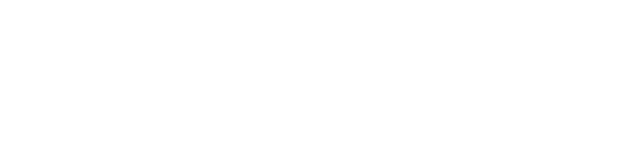
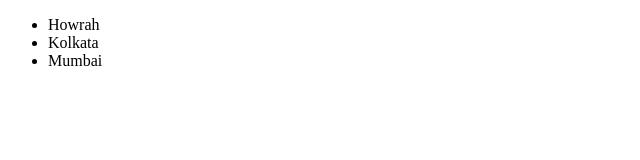
Before and after one commit to Insomniac990/This-Is-The-Second, a plain HTML site: page index.html in a window 1280 px wide. Shown: the whole page, without its empty margins (0-640 px from the left). Drawn offline with Linux system fonts and the light colour scheme.

Commit message:
Inserted new Html

```diff
--- a/index.html
+++ b/index.html
@@ -7,6 +7,10 @@
     <title>Document</title>
 </head>
 <body>
-
+    <ul>
+        <li>Howrah</li>
+        <li>Kolkata</li>
+        <li>Mumbai</li>
+    </ul>
 </body>
 </html>
```
Also changed, not shown: Hashset.js (added, +61 -0 lines), contact.html (added), 1 other file.
